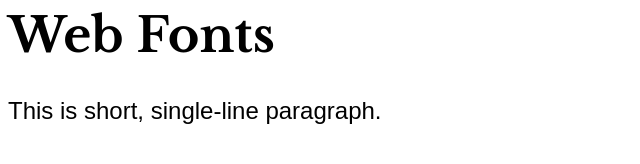
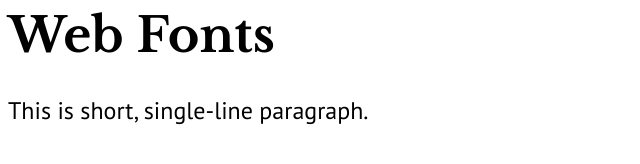
Before and after one commit to jgagne/web-fonts-google, a plain HTML site: page index.html in a window 1280 px wide. Shown: the whole page, without its empty margins (0-640 px from the left). Drawn offline with nearby package versions, Linux system fonts and the light colour scheme.

Commit message:
Update CSS font stack
Add PT Sans.

```diff
--- a/css/main.css
+++ b/css/main.css
@@ -3,5 +3,5 @@ h1 {
 }
 
 p {
-  font: normal 1.5em/1.35 sans-serif;
+  font: normal 1.5em/1.35 "PT Sans", Arial, sans-serif;
 }
```
